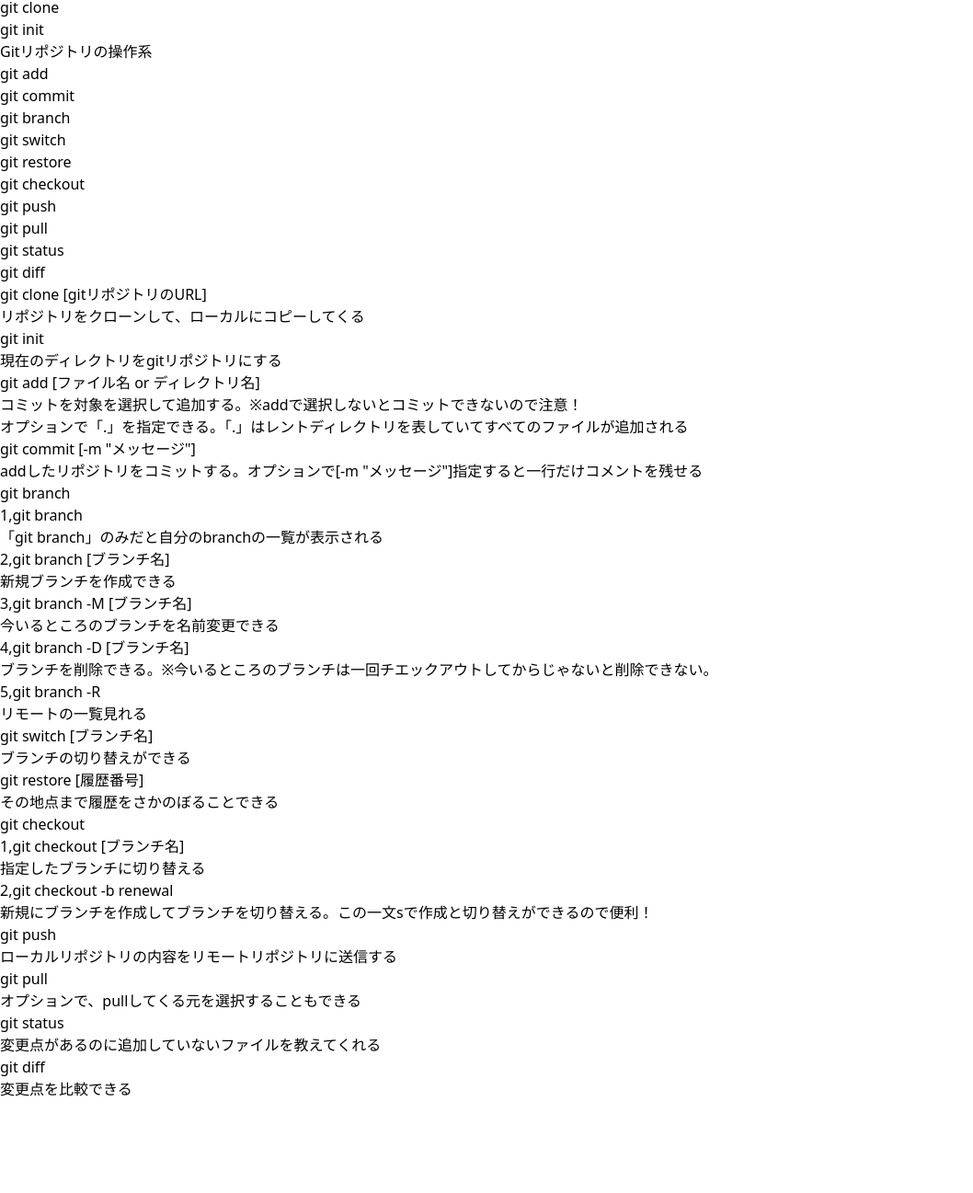
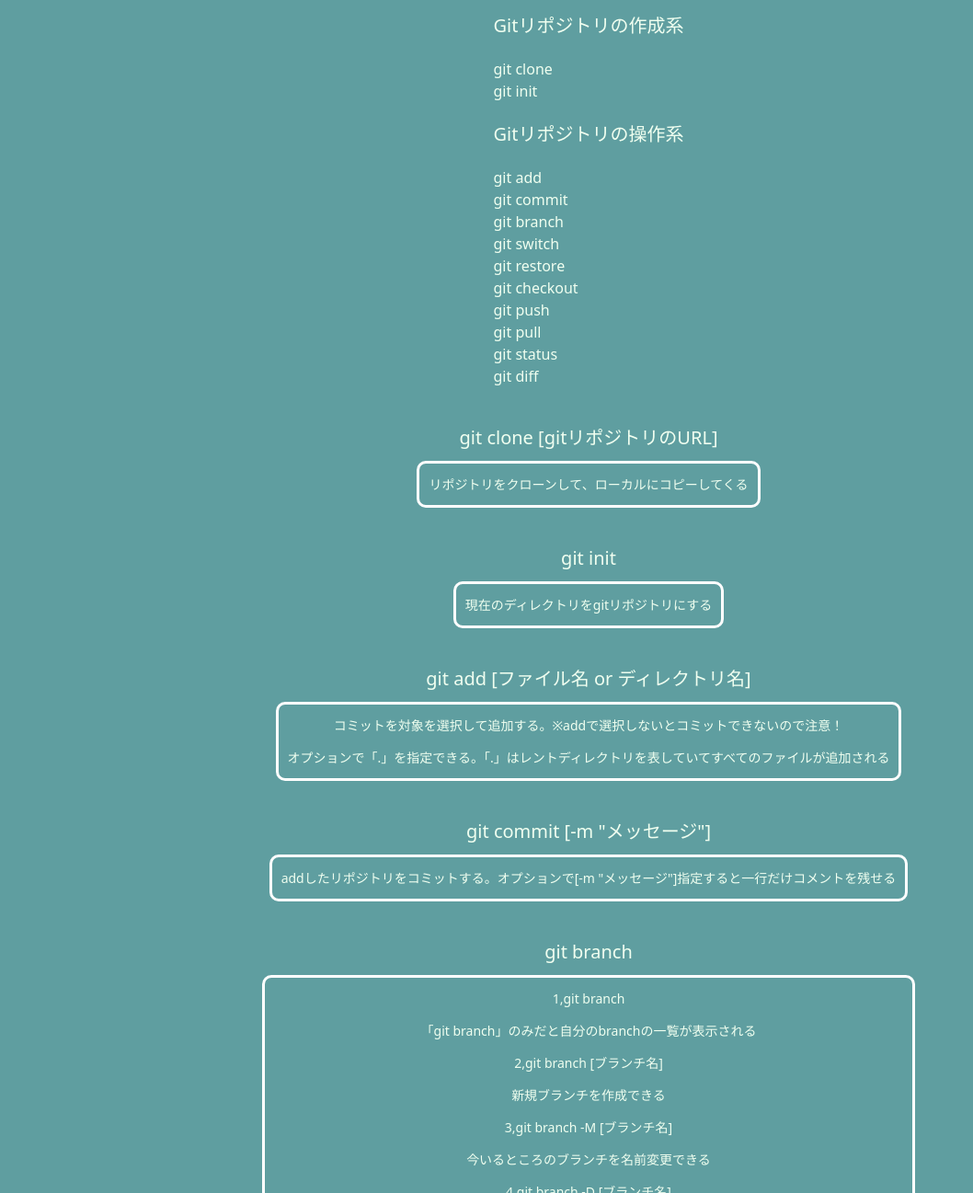
Before and after one commit to Kazunari-h/haltokyo-git-2021, a plain HTML site: page src/index.html in a window 1280 px wide. Shown: the part 52-1349 px from the top of the page at 92% size, without its empty margins (0-1058 px from the left). Before the commit the page ends 1248 px from the top, so only its background shows below. Drawn offline with nearby package versions, Linux system fonts and the light colour scheme.

Commit message:
no message

```diff
--- a/src/css/style.css
+++ b/src/css/style.css
@@ -0,0 +1,48 @@
+body {
+    background-color: cadetblue;
+    color: honeydew;
+}
+
+.section_main {
+    display: flex;
+    flex-direction: column;
+    justify-content: center;
+    align-items: center;
+}
+
+h1 {
+    font-size: 30px;
+    color:greenyellow;
+}
+
+.li_01 {
+    margin: 20px;
+}
+
+.main_name {
+    font-size: 20px;
+    margin-bottom: 20px;
+}
+
+.li_02 {
+    margin: 20px;
+}
+
+.km_ex {
+    margin: 20px;
+}
+
+.km_ex h2 {
+    text-align: center;
+    font-size: 20px;
+    margin-bottom: 10px;
+}
+
+.km_ex p {
+    text-align: center;
+    font-size: 14px;
+    line-height: 2.5;
+    border: solid 3px #fff;/*線*/
+    border-radius: 10px;/*角の丸み*/
+    padding: 5px 10px;
+}
--- a/src/index.html
+++ b/src/index.html
@@ -9,23 +9,24 @@
             href="https://unpkg.com/tailwindcss@^2/dist/tailwind.min.css"
             rel="stylesheet"
         />
+        <link rel="stylesheet" href="css/style.css">
         <script src="//unpkg.com/alpinejs" defer></script>
         <title>Gitの練習</title>
     </head>
     <body>
         <!-- 1. gitのコマンド紹介 -->
-        <section>
+        <section class="section_main">
             <h1>gitでよく使うコマンド</h1>
             <ul>
-                <li>
-                    Gitリポジトリの作成系
+                <li class="li_01">
+                    <p class="main_name">Gitリポジトリの作成系</p>
                     <ul>
                         <li>git clone</li>
                         <li>git init</li>
                     </ul>
                 </li>
-                <li>
-                    Gitリポジトリの操作系
+                <li class="li_02">
+                    <p class="main_name">Gitリポジトリの操作系</p>
                     <ul>
                         <li>git add</li>
                         <li>git commit</li>
@@ -42,17 +43,17 @@
                 <li></li>
             </ul>
 
-            <div>
+            <div class="km_ex">
                 <h2>git clone [gitリポジトリのURL]</h2>
                 <p>リポジトリをクローンして、ローカルにコピーしてくる</p>
             </div>
 
-            <div>
+            <div class="km_ex">
                 <h2>git init</h2>
                 <p>現在のディレクトリをgitリポジトリにする</p>
             </div>
 
-            <div>
+            <div class="km_ex">
                 <h2>git add [ファイル名 or ディレクトリ名]</h2>
                 <p>
                     コミットを対象を選択して追加する。※addで選択しないとコミットできないので注意！<br />
@@ -60,7 +61,7 @@
                 </p>
             </div>
 
-            <div>
+            <div class="km_ex">
                 <h2>git commit [-m "メッセージ"]</h2>
                 <p>
                     addしたリポジトリをコミットする。オプションで[-m
@@ -68,7 +69,7 @@
                 </p>
             </div>
 
-            <div>
+            <div class="km_ex">
                 <h2>git branch</h2>
                 <p>
                     1,git branch<br />
@@ -84,17 +85,17 @@
                 </p>
             </div>
 
-            <div>
+            <div class="km_ex">
                 <h2>git switch [ブランチ名]</h2>
                 <p>ブランチの切り替えができる</p>
             </div>
 
-            <div>
+            <div class="km_ex">
                 <h2>git restore [履歴番号]</h2>
                 <p>その地点まで履歴をさかのぼることできる</p>
             </div>
 
-            <div>
+            <div class="km_ex">
                 <h2>git checkout</h2>
                 <p>
                     1,git checkout [ブランチ名]<br />
@@ -104,22 +105,22 @@
                 </p>
             </div>
 
-            <div>
+            <div class="km_ex">
                 <h2>git push</h2>
                 <p>ローカルリポジトリの内容をリモートリポジトリに送信する</p>
             </div>
 
-            <div>
+            <div class="km_ex">
                 <h2>git pull</h2>
                 <p>オプションで、pullしてくる元を選択することもできる</p>
             </div>
 
-            <div>
+            <div class="km_ex">
                 <h2>git status</h2>
                 <p>変更点があるのに追加していないファイルを教えてくれる</p>
             </div>
 
-            <div>
+            <div class="km_ex">
                 <h2>git diff</h2>
                 <p>変更点を比較できる</p>
             </div>
```
